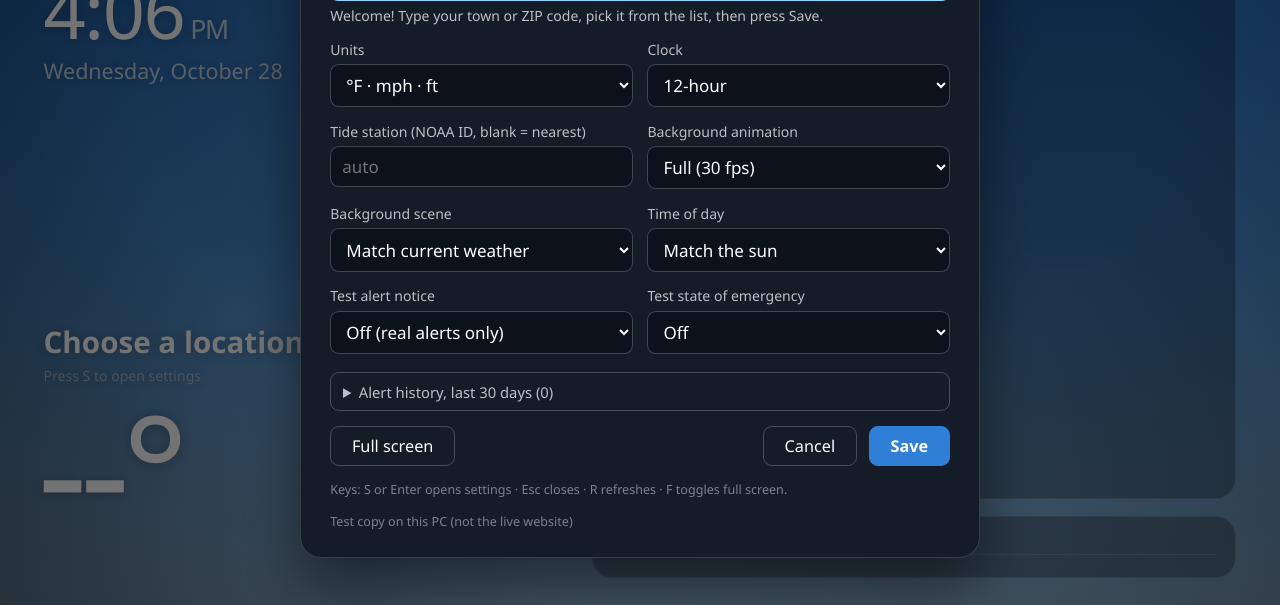
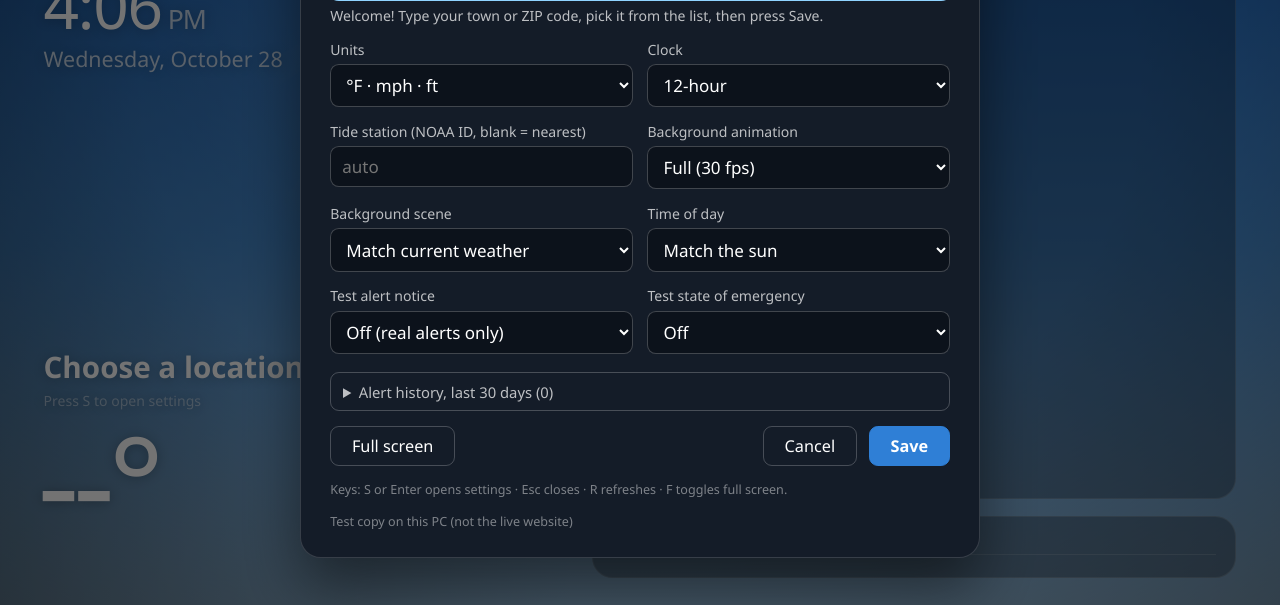
Before and after one commit to crestwind/WeatherTideDisplay, a plain HTML site: page index.html in a window 1280 px wide. Shown: the part 195-800 px from the top of the page. Drawn offline with Linux system fonts and the light colour scheme; a script that the page names is missing.

Commit message:
Shrink the clock and current temperature so everything fits
Co-Authored-By: Claude Opus 5.5 <noreply@anthropic.com>

```diff
--- a/index.html
+++ b/index.html
@@ -44,7 +44,7 @@
   /* ---------- left column ---------- */
   .left { display: flex; flex-direction: column; min-height: 0; }
   .logo { display: block; width: 14.5rem; height: auto; margin-bottom: 1rem; }   /* logo.png: the user's Tidal Weather logo, recoloured for the dark sky */
-  .clock { font-size: 5rem; font-weight: 300; line-height: 1; letter-spacing: -.02em; font-variant-numeric: tabular-nums; }
+  .clock { font-size: 4.2rem; font-weight: 300; line-height: 1; letter-spacing: -.02em; font-variant-numeric: tabular-nums; }
   .clock small { font-size: 1.8rem; font-weight: 400; margin-left: .4rem; color: var(--dim); }
   .date { font-size: 1.45rem; color: var(--dim); margin-top: .5rem; }
   .spacer { flex: 1; }
@@ -83,7 +83,7 @@
   .place { font-size: 2rem; font-weight: 600; }
   .status { font-size: .95rem; color: var(--faint); margin-top: .25rem; }
   .status.warn { color: #ffcf7a; }
-  .temp { font-size: 10.5rem; font-weight: 200; line-height: 1; letter-spacing: -.05em; margin: .4rem 0 0 -.4rem; }
+  .temp { font-size: 8.8rem; font-weight: 200; line-height: 1; letter-spacing: -.05em; margin: .4rem 0 0 -.4rem; }
   .cond { font-size: 2rem; font-weight: 500; display: flex; align-items: center; gap: .5rem; }
   .cond .ic { width: 3rem; height: 3rem; margin: 0; }
   .hl { font-size: 1.45rem; color: var(--dim); margin-top: .35rem; }
```
